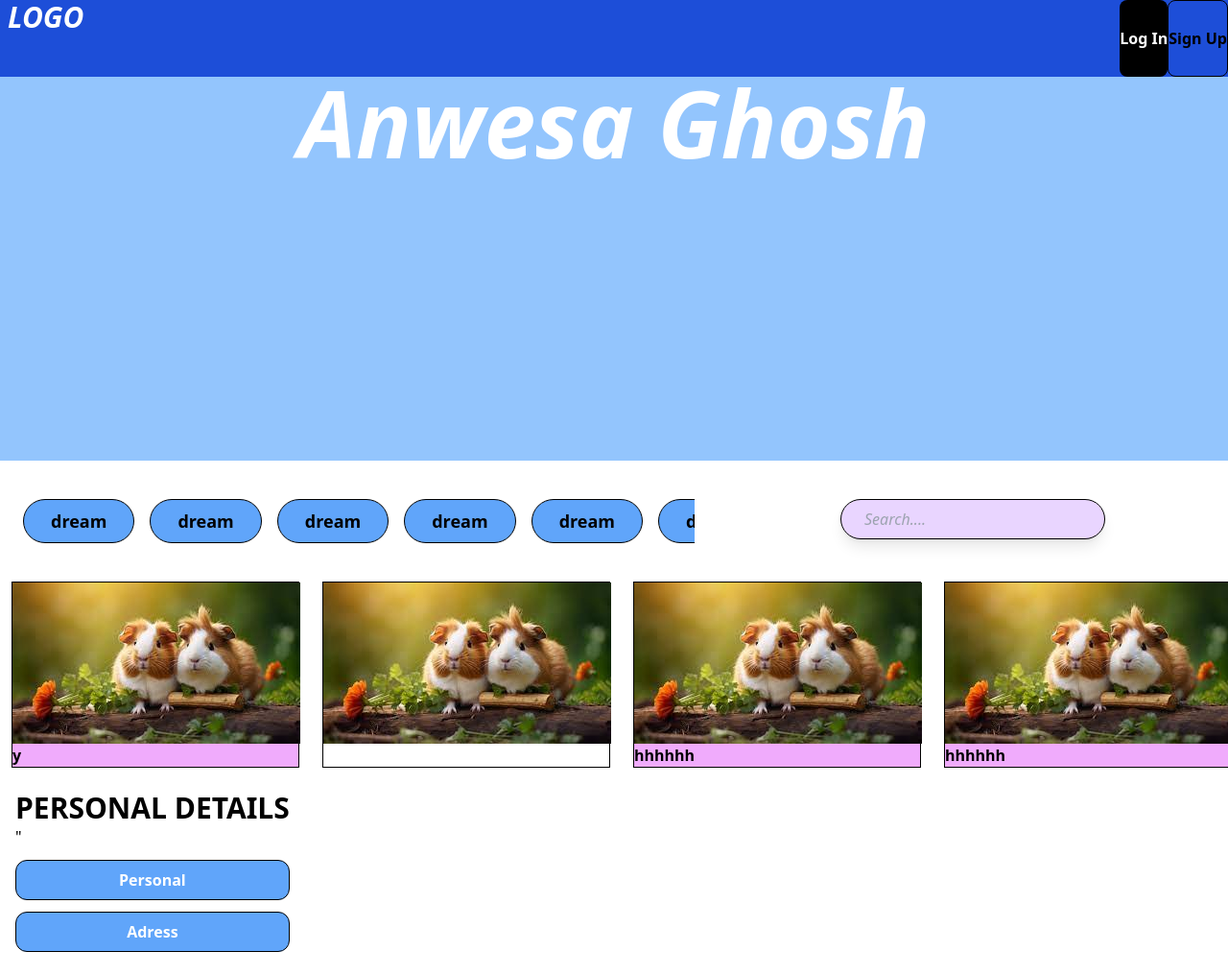
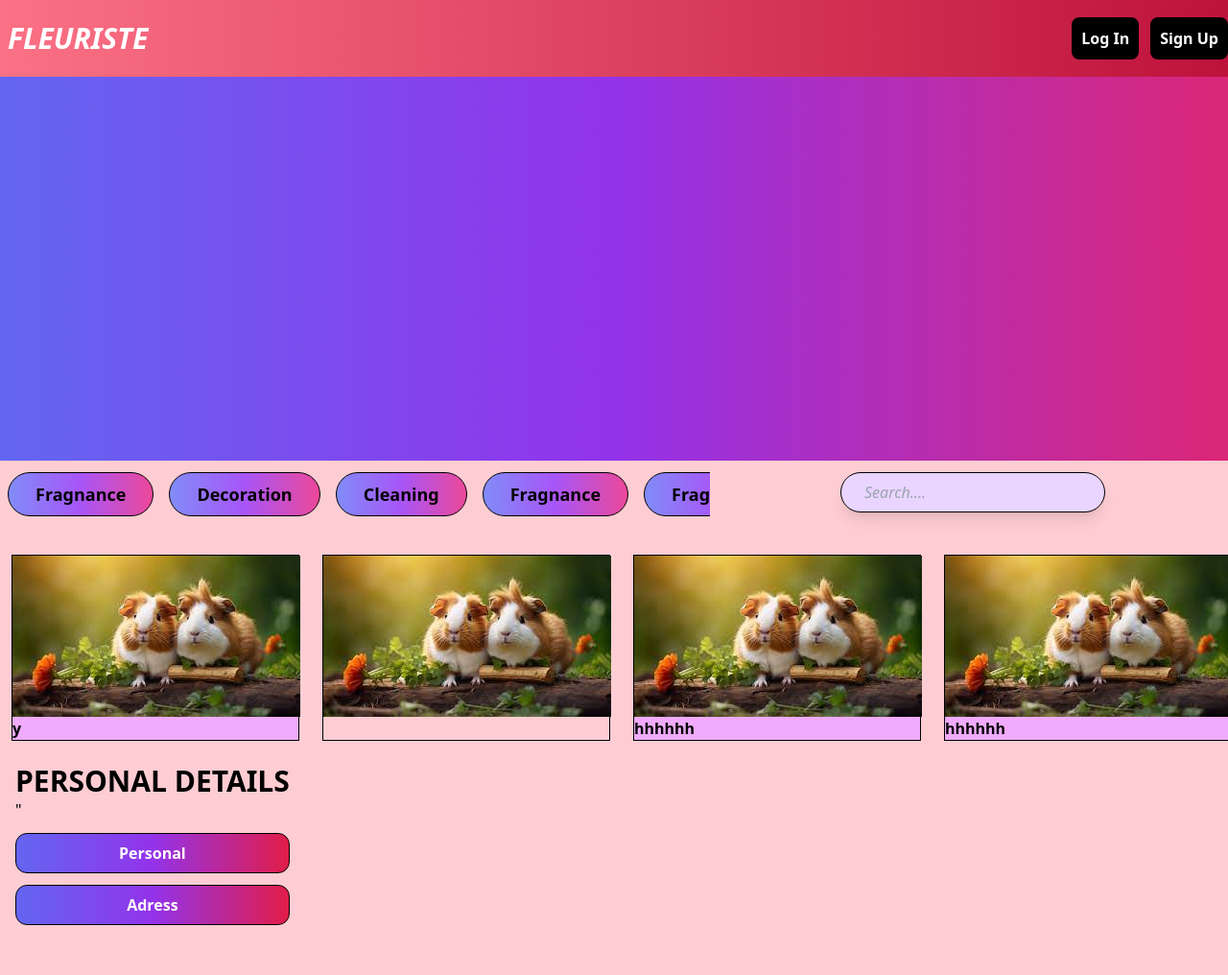
Before and after one commit to anwesa310/guinea_pig, a website built with Vite: page index.html in a window 1280 px wide. Shown: the whole page at 96% size. After the commit the page ends 988 px from the top, so only its background shows below. Built offline with nearby package versions, Linux system fonts and the light colour scheme.

Commit message:
new page: temp

```diff
--- a/index.html
+++ b/index.html
@@ -6,57 +6,57 @@
     <meta http-equiv="X-UA-Compatible" content="IE-edge">
     <meta name="viewport" content="width=device-width, initial-scale=1.0">
     <link rel="stylesheet" href="input.css">
-    <title>tatakaye</title>
+    <title>fleuriste</title>
     <style>
 body::-webkit-scrollbar {
   width: 12px;               /* width of the entire scrollbar */
 }
 
 body::-webkit-scrollbar-track {
-  background: orange;        /* color of the tracking area */
+  background: violet;        /* color of the tracking area */
 }
 
 body::-webkit-scrollbar-thumb {
-  background-color: blue;    /* color of the scroll thumb */
+  background-color: blueviolet;    /* color of the scroll thumb */
   border-radius: 20px;       /* roundness of the scroll thumb */
-  border: 3px solid orange;  /* creates padding around scroll thumb */
+  border: 3px solid rosybrown;  /* creates padding around scroll thumb */
 }
     </style>
 </head>
 
 
-<body>
-    <nav class="bg-blue-700 font-bold  text-white h-[80px] flex justify-between">
-        <p class="font-extrabold px-2 italic text-3xl justify-end">LOGO</p>
-        <ul class="flex justify-end">
-           <button class="cursor pointer rounded-lg bg-black  hover:bg-slate-600">Log In</button>
-            <button class="cursor pointer rounded-lg border border-1 border-black text-black  hover:bg-slate-600 ">Sign
+<body class="bg-rose-200">
+    <nav class="bg-gradient-to-r from-rose-400 to-rose-700 font-bold  text-white h-[80px] flex justify-between">
+        <p class="font-extrabold px-2 italic text-3xl flex items-center">FLEURISTE</p>
+        <ul class="flex items-center justify-end space-x-3">
+           <button class="cursor pointer rounded-lg bg-black  border border-2 border-black hover:bg-gradient-to-r from  px-2 py-2">Log In</button>
+            <button class="cursor pointer rounded-lg bg-black border border-2 border-black text-white px-2 py-2  hover:bg-gradient-to-r ">Sign
                 Up</button>
                 </ul>
     </nav>
-    <div class="bg-blue-300 h-[400px] text-8xl font-extrabold italic text-white mb-10">
-        <p class="text-center">Anwesa Ghosh</p>
+    <div class="items-center justify-center bg-gradient-to-r from-indigo-500 via-purple-600 to-pink-600 h-[400px] text-8xl font-extrabold italic text-white mb-3 ">
+
     </div>
     <div class="flex mb-10">
-        <div class="flex space-x-4 overflow-x-auto mx-6 ">
+        <div class="flex space-x-4 overflow-x-auto mx-2 ">
             <button
-                class="bg-blue-400 px-7 py-2 font-semibold text-lg rounded-3xl border border-1 border-black hover:bg-blue-600">dream</button>
+                class="bg-gradient-to-r from-indigo-400 via-purple-500 to-pink-500 px-7 py-2 font-semibold text-lg rounded-3xl border border-1 border-black hover:bg-blue-600">Fragnance</button>
             <button
-                class="bg-blue-400 px-7 py-2 font-semibold text-lg rounded-3xl border border-1 border-black hover:bg-blue-600">dream</button>
+                class="bg-gradient-to-r from-indigo-400 via-purple-500 to-pink-500 px-7 py-2 font-semibold text-lg rounded-3xl border border-1 border-black hover:bg-blue-600">Decoration</button>
             <button
-                class="bg-blue-400 px-7 py-2 font-semibold text-lg rounded-3xl border border-1 border-black hover:bg-blue-600">dream</button>
+                class="bg-gradient-to-r from-indigo-400 via-purple-500 to-pink-500 px-7 py-2 font-semibold text-lg rounded-3xl border border-1 border-black hover:bg-blue-600">Cleaning</button>
             <button
-                class="bg-blue-400 px-7 py-2 font-semibold text-lg rounded-3xl border border-1 border-black hover:bg-blue-600">dream</button>
+                class="bg-gradient-to-r from-indigo-400 via-purple-500 to-pink-500 px-7 py-2 font-semibold text-lg rounded-3xl border border-1 border-black hover:bg-blue-600">Fragnance</button>
             <button
-                class="bg-blue-400 px-7 py-2 font-semibold text-lg rounded-3xl border border-1 border-black hover:bg-blue-600">dream</button>
+                class="bg-gradient-to-r from-indigo-400 via-purple-500 to-pink-500 px-7 py-2 font-semibold text-lg rounded-3xl border border-1 border-black hover:bg-blue-600">Fragnance</button>
             <button
-                class="bg-blue-400 px-7 py-2 font-semibold text-lg rounded-3xl border border-1 border-black hover:bg-blue-600">dream</button>
+                class="bg-gradient-to-r from-indigo-400 via-purple-500 to-pink-500 px-7 py-2 font-semibold text-lg rounded-3xl border border-1 border-black hover:bg-blue-600">Fragnance</button>
             <button
-                class="bg-blue-400 px-7 py-2 font-semibold text-lg rounded-3xl border border-1 border-black hover:bg-blue-600">dream</button>
+                class="bg-gradient-to-r from-indigo-400 via-purple-500 to-pink-500 px-7 py-2 font-semibold text-lg rounded-3xl border border-1 border-black hover:bg-blue-600">Fragnance</button>
             <button
-                class="bg-blue-400 px-7 py-2 font-semibold text-lg rounded-3xl border border-1 border-black hover:bg-blue-600">dream</button>
+                class="bg-gradient-to-r from-indigo-400 via-purple-500 to-pink-500 px-7 py-2 font-semibold text-lg rounded-3xl border border-1 border-black hover:bg-blue-600">Fragnance</button>
             <button
-                class="bg-blue-400 px-7 py-2 font-semibold text-lg rounded-3xl border border-1 border-black hover:bg-blue-600">dream</button>
+                class="bg-gradient-to-r from-indigo-400 via-purple-500 to-pink-500 px-7 py-2 font-semibold text-lg rounded-3xl border border-1 border-black hover:bg-blue-600">Fragnance</button>
 
         </div>
         <div class="px-32">
@@ -127,9 +127,9 @@ body::-webkit-scrollbar-thumb {
         <div class="flex flex-col space-y-3 py-6 px-4">
             <h1 class="text-3xl font-bold ">PERSONAL DETAILS</h1>"
             <button
-                class=" hover:bg-blue-700 bg-blue-400 text-white font-semibold px-4 py-2 rounded-xl border border-1 border-black">Personal</button>
+                class="bg-gradient-to-r from-indigo-500 via-purple-600 to-rose-500 hover:bg- to-rose-600 text-white font-bold px-5 py-2 rounded-xl border border-1 border-black">Personal</button>
             <button
-                class="hover:bg-blue-700 bg-blue-400 text-white font-semibold px-4 py-2 rounded-xl border border-1 border-black">Adress</button>
+                class="bg-gradient-to-r from-indigo-500 via-purple-600 to-rose-500 hover:bg- to-rose-600 text-white font-bold px-3 py-2 rounded-xl border border-1 border-black">Adress</button>
         </div>
     </div>
 
```
Also changed, not shown: fl.jpg (added), nhh.jpg (added), 1 other file.
